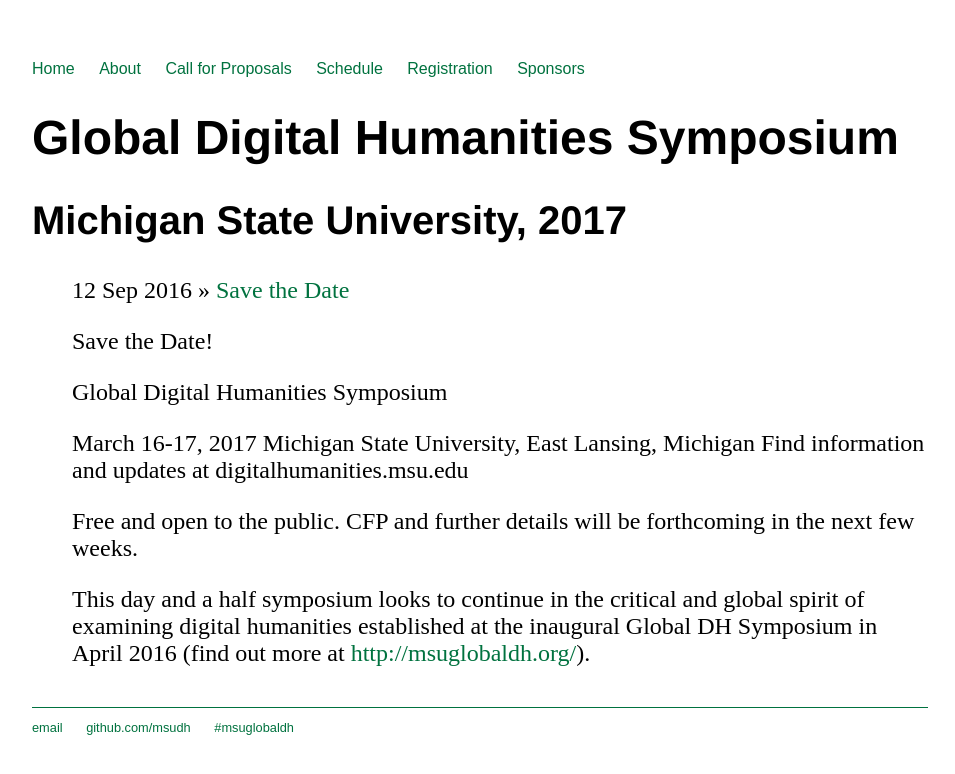
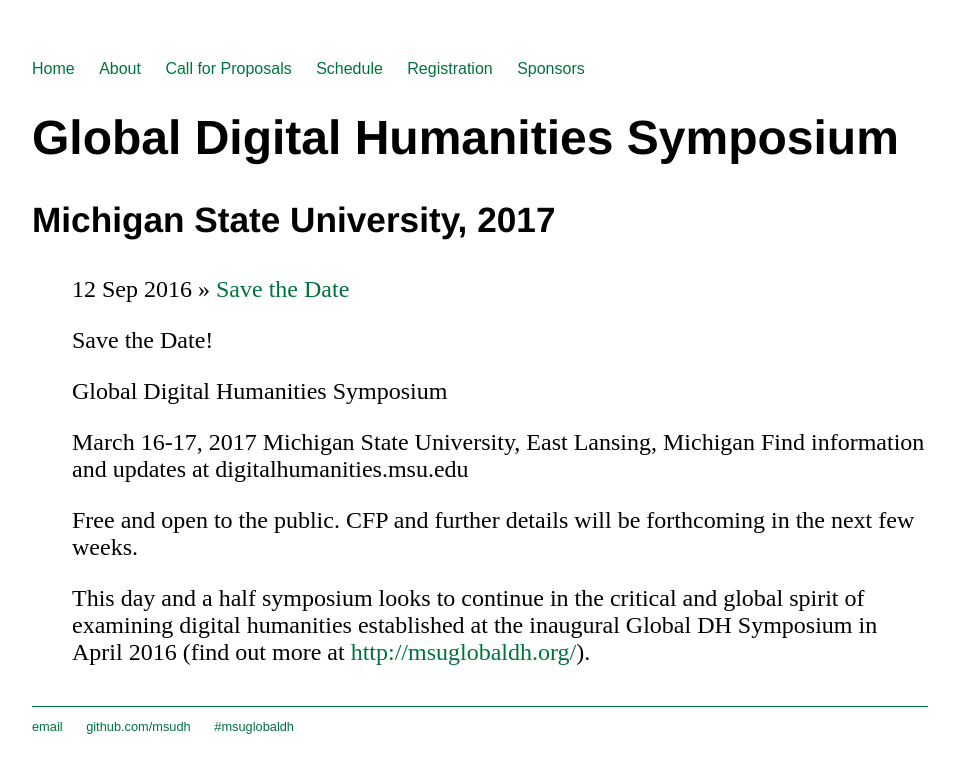
Before and after one commit to msudh/globaldh2017.github.io, a Jekyll site: the page built from index.html, in a window 1280 px wide. Shown: the top 774 px of the page, without its empty margins (160-1115 px from the left). Built offline with Jekyll 4.4.1, drawn with Linux system fonts in a browser that asks for light colours.

Commit message:
Update index.html

```diff
--- a/index.html
+++ b/index.html
@@ -4,7 +4,7 @@
 subtitle: Michigan State University, 2017
 ---
 	<h1>{{ page.title }}</h1>
-	<h2>{{ page.subtitle }}</h2>
+	<h3>{{ page.subtitle }}</h3>
 	<ul class="posts">
 
 	  {% for post in site.posts %}
```
